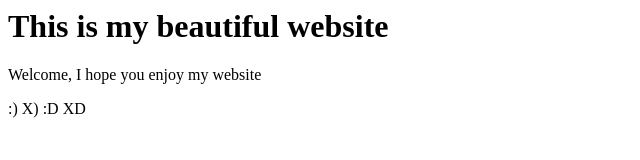
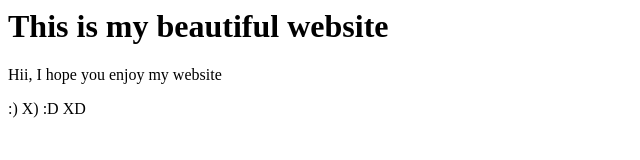
Before and after one commit to MeetSon1/awsom-repo, a plain HTML site: page index.html in a window 1280 px wide. Shown: the full height of the page, 0-640 px from the left. Drawn offline with Linux system fonts and the light colour scheme.

Commit message:
changed welcome to hii

```diff
--- a/index.html
+++ b/index.html
@@ -1,6 +1,6 @@
 <html>
 <title> This is my website </title>
 <h1> This is my beautiful website </h1>
-<p> Welcome, I hope you enjoy my website </p>
+<p> Hii, I hope you enjoy my website </p>
 <p> :) X) :D XD </p>
 </html>
```
